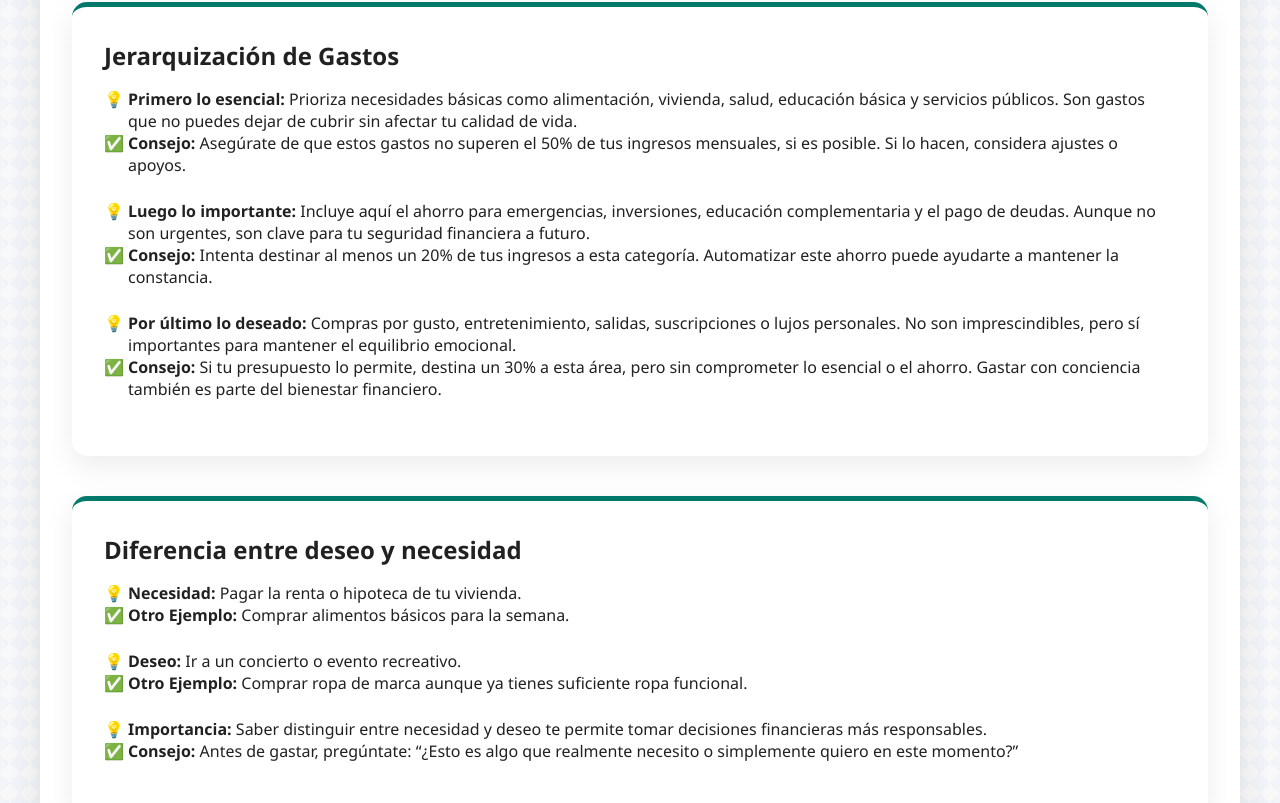
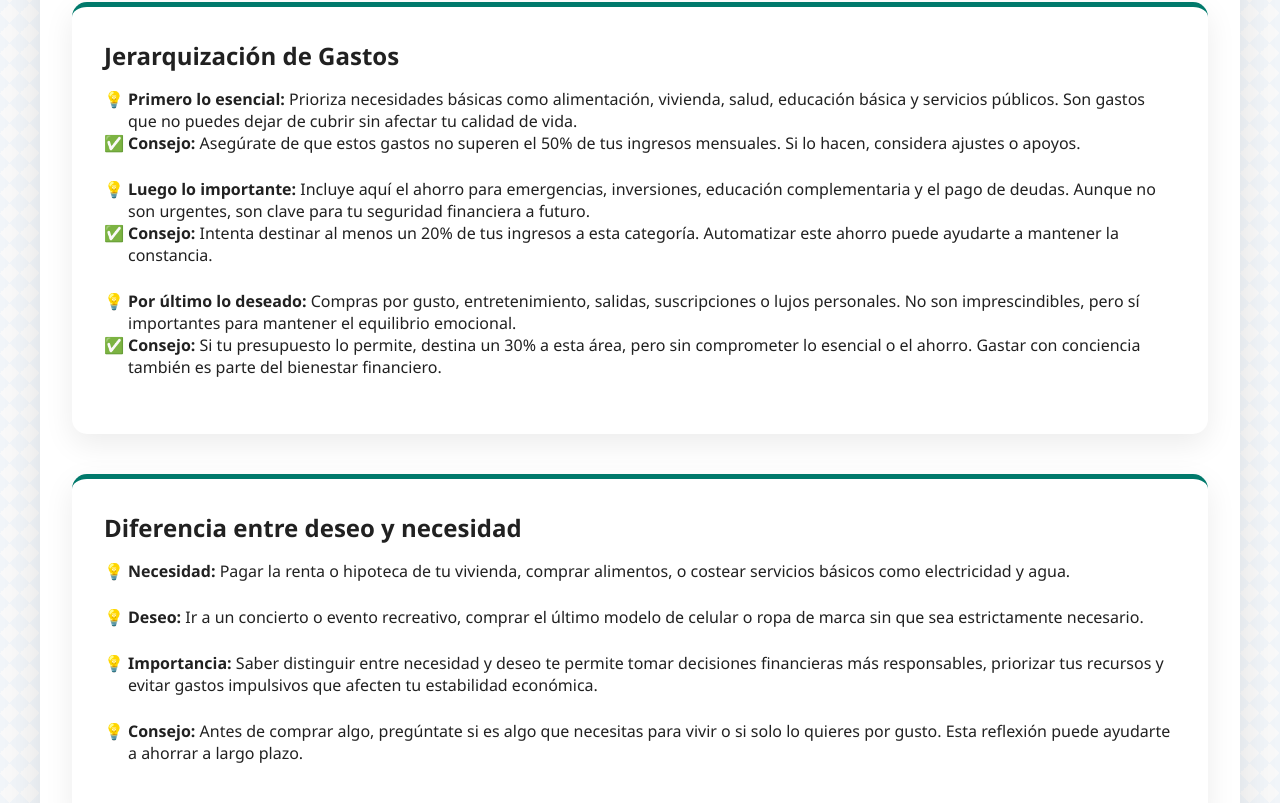
Before and after one commit to DepresslyJuice/SemillaFinanciera, a React (Vite) app: page /temas/por-que-ahorrar in a window 1280 px wide. Shown: the part 1757-2560 px from the top of the page. Built offline with nearby package versions, Linux system fonts and the light colour scheme; a small style sheet from the web is missing.

Commit message:
Cambios texto

```diff
--- a/src/pages/Contacto.tsx
+++ b/src/pages/Contacto.tsx
@@ -33,7 +33,7 @@ function Contacto() {
                         <div className="institucion-text">
                             <h2>Sobre la Institución</h2>
                             <p>
-                                Este proyecto fue desarrollado por estudiantes del curso <strong>"{nombreCurso}"</strong> como parte de las actividades académicas en la:
+                                Este proyecto fue desarrollado por estudiantes del curso <strong>"{nombreCurso}"</strong> como parte de las actividades académicas en la institución:
                             </p>
                             <p>
                                 <strong>{institucion.nombre}</strong>
--- a/src/pages/PorQueAhorrar.tsx
+++ b/src/pages/PorQueAhorrar.tsx
@@ -63,7 +63,7 @@ function PorQueAhorrar() {
                         <h3>Jerarquización de Gastos</h3>
                         <div className="myth-reality">
                             <p className="point"><strong>Primero lo esencial:</strong> Prioriza necesidades básicas como alimentación, vivienda, salud, educación básica y servicios públicos. Son gastos que no puedes dejar de cubrir sin afectar tu calidad de vida.</p>
-                            <p className="reality"><strong>Consejo:</strong> Asegúrate de que estos gastos no superen el 50% de tus ingresos mensuales, si es posible. Si lo hacen, considera ajustes o apoyos.</p>
+                            <p className="reality"><strong>Consejo:</strong> Asegúrate de que estos gastos no superen el 50% de tus ingresos mensuales. Si lo hacen, considera ajustes o apoyos.</p>
                         </div>
                         <div className="myth-reality">
                             <p className="point"><strong>Luego lo importante:</strong> Incluye aquí el ahorro para emergencias, inversiones, educación complementaria y el pago de deudas. Aunque no son urgentes, son clave para tu seguridad financiera a futuro.</p>
@@ -77,16 +77,16 @@ function PorQueAhorrar() {
                     <div className="por-que-ahorrar-card">
                         <h3>Diferencia entre deseo y necesidad</h3>
                         <div className="myth-reality">
-                            <p className="point"><strong>Necesidad:</strong> Pagar la renta o hipoteca de tu vivienda.</p>
-                            <p className="reality"><strong>Otro Ejemplo:</strong> Comprar alimentos básicos para la semana.</p>
+                            <p className="point"><strong>Necesidad:</strong> Pagar la renta o hipoteca de tu vivienda, comprar alimentos, o costear servicios básicos como electricidad y agua.</p>
                         </div>
                         <div className="myth-reality">
-                            <p className="point"><strong>Deseo:</strong> Ir a un concierto o evento recreativo.</p>
-                            <p className="reality"><strong>Otro Ejemplo:</strong> Comprar ropa de marca aunque ya tienes suficiente ropa funcional.</p>
+                            <p className="point"><strong>Deseo:</strong> Ir a un concierto o evento recreativo, comprar el último modelo de celular o ropa de marca sin que sea estrictamente necesario.</p>
                         </div>
                         <div className="myth-reality">
-                            <p className="point"><strong>Importancia:</strong> Saber distinguir entre necesidad y deseo te permite tomar decisiones financieras más responsables.</p>
-                            <p className="reality"><strong>Consejo:</strong> Antes de gastar, pregúntate: “¿Esto es algo que realmente necesito o simplemente quiero en este momento?”</p>
+                            <p className="point"><strong>Importancia:</strong> Saber distinguir entre necesidad y deseo te permite tomar decisiones financieras más responsables, priorizar tus recursos y evitar gastos impulsivos que afecten tu estabilidad económica.</p>
+                        </div>
+                        <div className="myth-reality">
+                            <p className="point"><strong>Consejo:</strong> Antes de comprar algo, pregúntate si es algo que necesitas para vivir o si solo lo quieres por gusto. Esta reflexión puede ayudarte a ahorrar a largo plazo.</p>
                         </div>
                     </div>
 
@@ -117,7 +117,7 @@ function PorQueAhorrar() {
 
                     <div className="por-que-ahorrar-cta">
                         <Link to="/temas/metodos" className="por-que-ahorrar-link">
-                            Descubre métodos de ahorro <i className="fas fa-arrow-right arrow"></i>
+                            Descubre métodos de ahorro
                         </Link>
                     </div>
                 </div>
--- a/src/pages/Temas.tsx
+++ b/src/pages/Temas.tsx
@@ -32,7 +32,7 @@ function Temas() {
                     <div className="tema-item">
                         <div className="tema-icon">💹</div>
                         <div className="tema-content">
-                            <h3>Tipos de ahorro</h3>
+                            <h3>Metodos de ahorro</h3>
                             <p>Explora los diferentes tipos de ahorro y cuál es el más adecuado para ti.</p>
                             <ul className="tema-benefits">
                                 <li>Ahorro tradicional</li>
```
